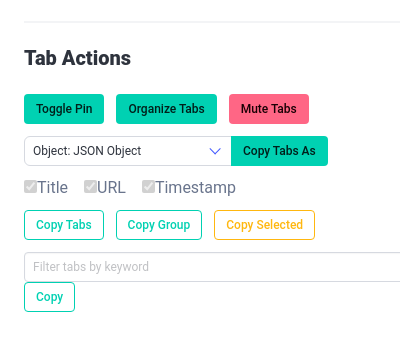
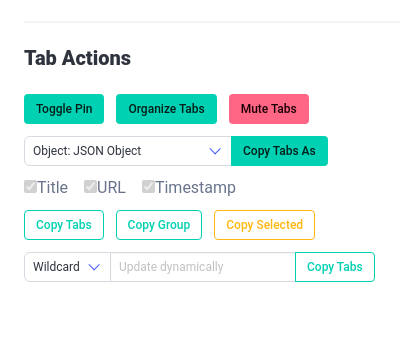
Before and after one commit to devynspencer/edge-utils, a browser extension: page src/html/popup.html in a window 400 px wide. Shown: the part 112-462 px from the top of the page. Drawn offline with nearby package versions, Linux system fonts and the light colour scheme.

Commit message:
Merge filter bar/button into a single form element

```diff
--- a/src/html/popup.html
+++ b/src/html/popup.html
@@ -123,22 +123,37 @@
             </button>
           </div>
         </div>
+
+        <!-- TODO: Adjust search type based on select -->
+        <div class="field has-addons">
+          <div class="control">
+            <span class="select is-small">
+              <select
+                title="Filter to use when exporting tab data"
+                id="filterType"
+              >
+                <option>Wildcard</option>
+                <option>Regex</option>
+                <option>Domain</option>
+              </select>
+            </span>
+          </div>
+          <div class="control">
             <input
+              id="tabFilter"
               class="input is-small"
               type="text"
-              id="tabFilter"
-              placeholder="Filter tabs by keyword"
+              placeholder="Update dynamically"
             />
           </div>
           <div class="control">
             <button
-              class="button is-primary is-outlined is-small"
               id="copyFilteredTabs"
+              class="button is-outlined is-primary is-small"
             >
-              Copy
+              Copy Tabs
             </button>
           </div>
-        </div>
         </div>
       </div>
     </section>
```
